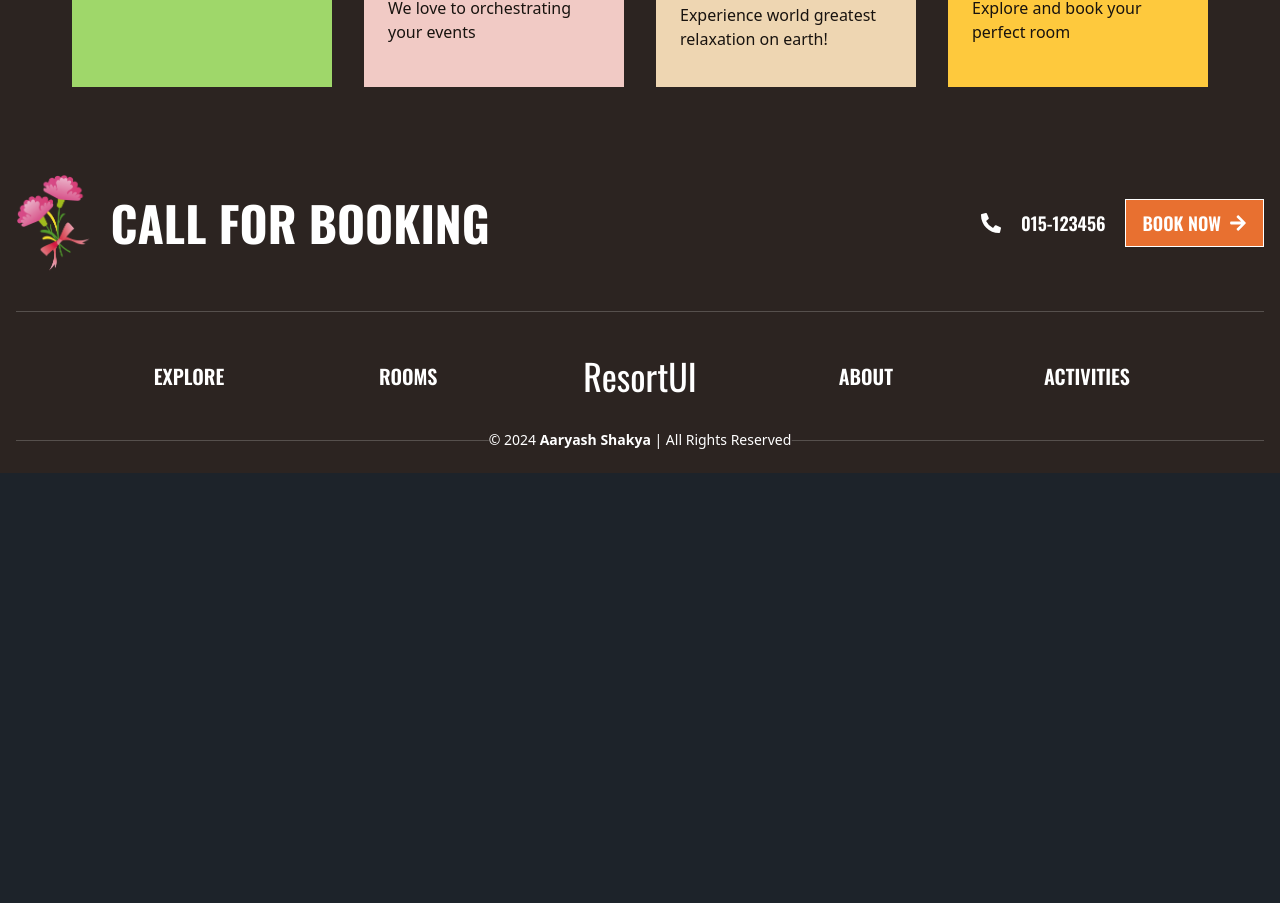
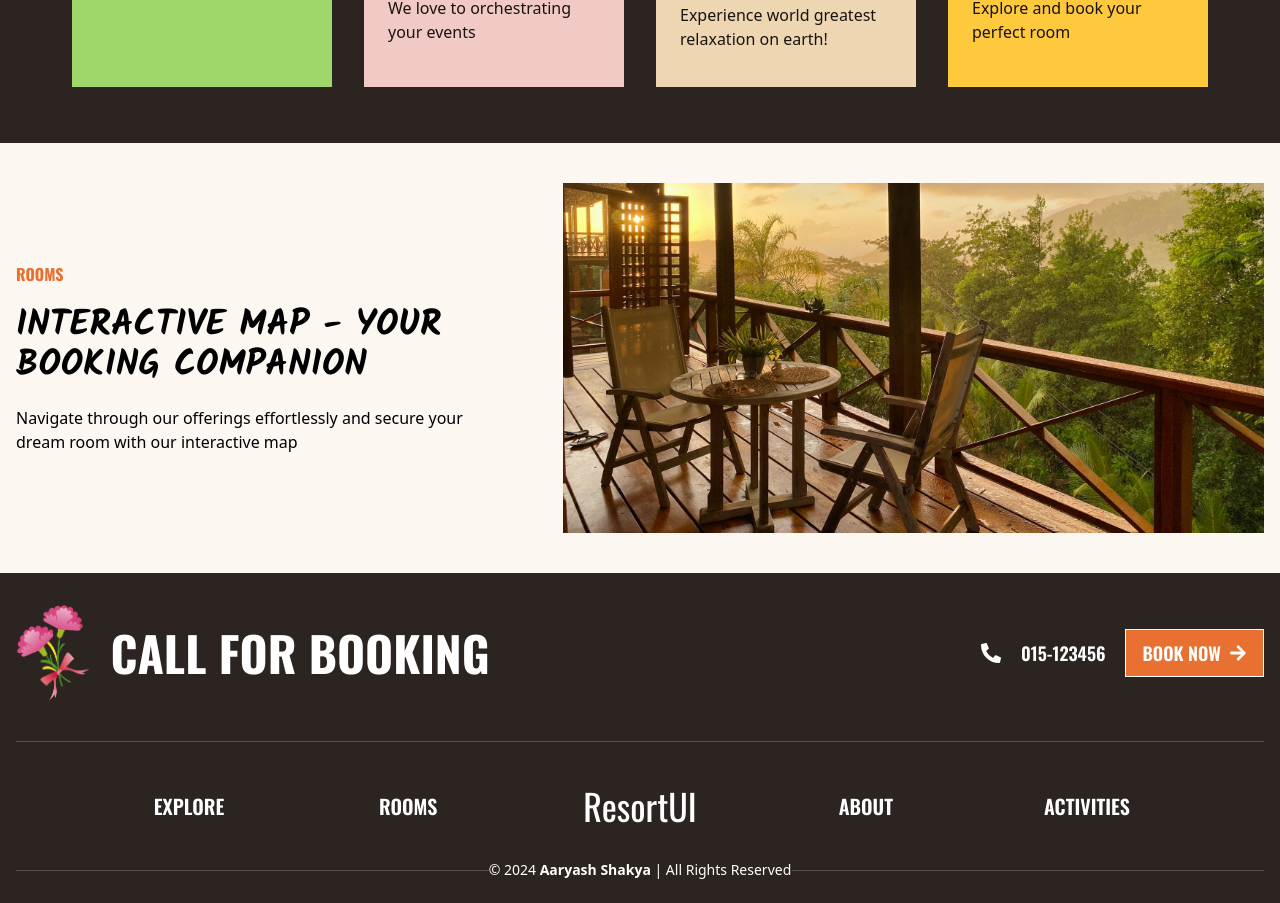
Before and after one commit to KaushalKishorMishra/resort-management-system, a React (Vite) app in the folder frontend/: page / in a window 1280 px wide. Shown: the part 970-1873 px from the top of the page. Before the commit the page ends 1443 px from the top, so only its background shows below. Built offline with nearby package versions, Linux system fonts and the light colour scheme; a web font is replaced by a local one.

Commit message:
add: map preview section

```diff
--- /dev/null
+++ b/frontend/src/components/home/MapPreview.tsx
@@ -0,0 +1,27 @@
+import React from "react";
+
+const MapPreview: React.FC = () => {
+	return (
+		<>
+			<div className="map-preview bg-custom-bg-light py-10">
+				<div className="container flex justify-between items-center flex-col md:flex-row gap-8 md:gap-20">
+					<div className="room-data w-full md:w-2/5">
+						<p className="text-custom-accent uppercase font-bold font-ostwald">ROOMS</p>
+						<h3 className="text-4xl uppercase font-kalam text-black font-extrabold my-5">
+							INTERACTIVE MAP - YOUR BOOKING COMPANION
+						</h3>
+						<p className="text-black">
+							Navigate through our offerings effortlessly and secure your dream room with our interactive
+							map
+						</p>
+					</div>
+					<div className="room-preview w-full md:w-3/5">
+						<img src="../../../public/2-chairs-in-resort.jpg" alt="resort map layout" className="h-full object-cover" />
+					</div>
+				</div>
+			</div>
+		</>
+	);
+};
+
+export default MapPreview;
--- a/frontend/src/pages/Home.tsx
+++ b/frontend/src/pages/Home.tsx
@@ -1,12 +1,14 @@
 import React from "react";
 import Hero from "../components/home/Hero";
+import MapPreview from "../components/home/MapPreview";
 
 const Home: React.FC = () => {
 	return (
 		<>
 			<Hero />
+			<MapPreview />
 		</>
-	)
+	);
 };
 
 export default Home;
--- /dev/null
+++ b/frontend/src/pages/Room.tsx
@@ -0,0 +1,11 @@
+import React from "react";
+
+const Room: React.FC = () => {
+	return (
+        <>
+            map here
+        </>
+    )
+};
+
+export default Room;
--- a/frontend/tailwind.config.js
+++ b/frontend/tailwind.config.js
@@ -19,6 +19,17 @@ export default {
 				ostwald: "Oswald, sans-serif",
 				kalam: "Kalam, cursive",
 			},
+			fontSize: {
+				"clamp-sm": "clamp(0.8rem, 0.17vw + 0.76rem, 0.89rem)",
+				"clamp-base": "clamp(1rem, 0.34vw + 0.91rem, 1.19rem)",
+				"clamp-lg": "clamp(1.25rem, 0.61vw + 1.1rem, 1.58rem)",
+				"clamp-xl": "clamp(1.56rem, 1vw + 1.31rem, 2.11rem)",
+				"clamp-2xl": "clamp(1.95rem, 1.56vw + 1.56rem, 2.81rem)",
+				"clamp-3xl": "clamp(2.44rem, 2.38vw + 1.85rem, 3.75rem)",
+				"clamp-4xl": "clamp(3.05rem, 3.54vw + 2.17rem, 5rem)",
+				"clamp-5xl": "clamp(3.81rem, 5.18vw + 2.52rem, 6.66rem)",
+				"clamp-6xl": "clamp(4.77rem, 7.48vw + 2.9rem, 8.88rem)",
+			},
 		},
 	},
 	plugins: [daisyui],
```
